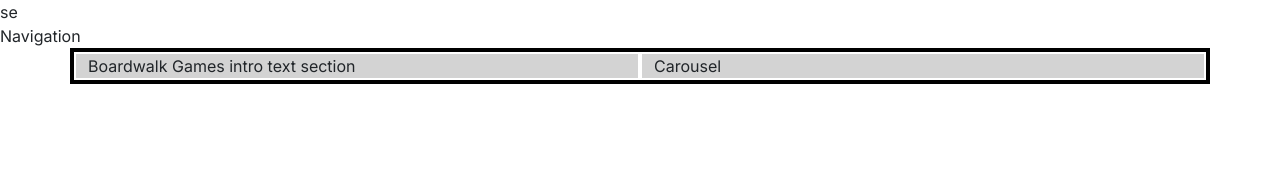
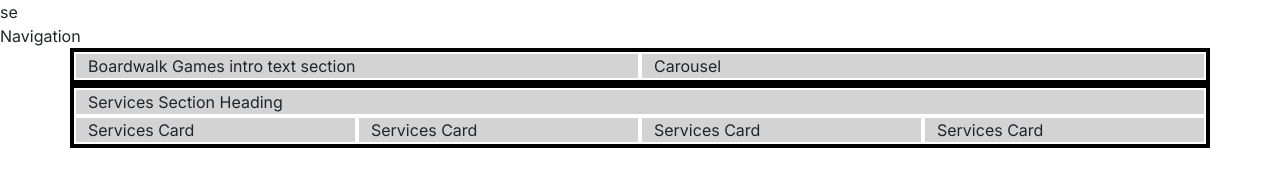
Before and after one commit to bryonybailey485/boardwalk-games, a plain HTML site: page index.html in a window 1280 px wide. Drawn offline with nearby package versions, Linux system fonts and the light colour scheme; a web font is replaced by a local one.

Commit message:
Added a Services section to the table and added 4 services cards to it.

```diff
--- a/index.html
+++ b/index.html
@@ -51,6 +51,21 @@ se
     </div>
  </header>
 
+ <!-- Main Element - Holds all key sections of the home page NOT PART OF GRID STRUCTURE -->
+<main>
+    <!-- Services Section -->
+<section class="container">
+    <div class="row">
+        <div class="col-12">Services Section Heading</div>
+        <div class="col-12 col-md-6 col-xl-3">Services Card</div>
+        <div class="col-12 col-md-6 col-xl-3">Services Card</div>
+        <div class="col-12 col-md-6 col-xl-3">Services Card</div>
+        <div class="col-12 col-md-6 col-xl-3">Services Card</div>
+    </div>
+</section>
+
+</main>
+
     <!-- JS Bootstrap -->
     <script src="https://cdn.jsdelivr.net/npm/bootstrap@5.3.6/dist/js/bootstrap.bundle.min.js"
         integrity="sha384-j1CDi7MgGQ12Z7Qab0qlWQ/Qqz24Gc6BM0thvEMVjHnfYGF0rmFCozFSxQBxwHKO"
```
